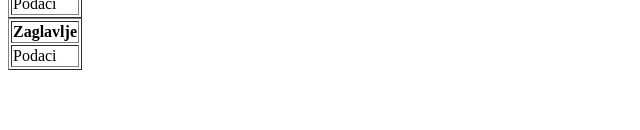
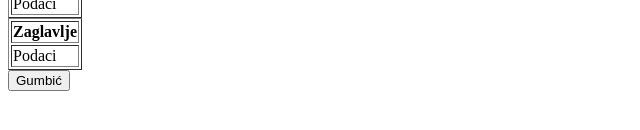
Before and after one commit to mustac104/moj-repozitorij, a plain HTML site: page index.html in a window 1280 px wide. Shown: the part 166-296 px from the top of the page, without its empty margins (0-640 px from the left). Drawn offline with Linux system fonts and the light colour scheme.

Commit message:
Novi gumbić

```diff
--- a/index.html
+++ b/index.html
@@ -35,7 +35,8 @@
                     <td>Podaci</td>
                 </tr>
                 </table>
-    </main>
+                <button type="button">Gumbić</button>
+            </main>
 
 </body>
 </html>
```
